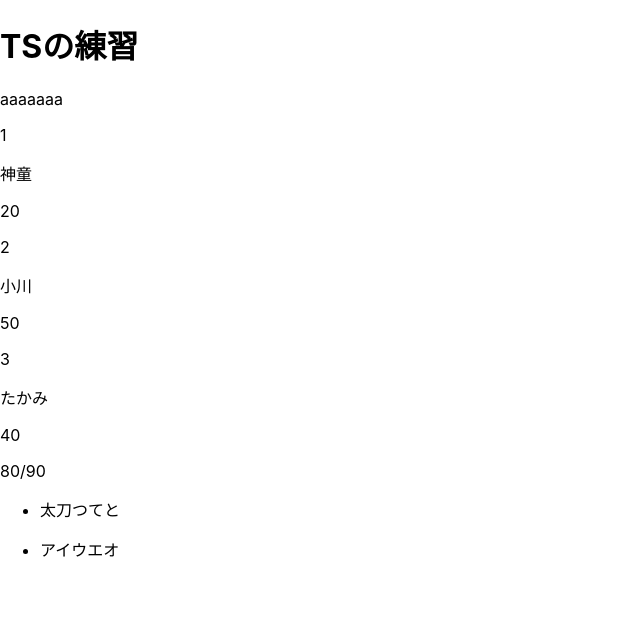
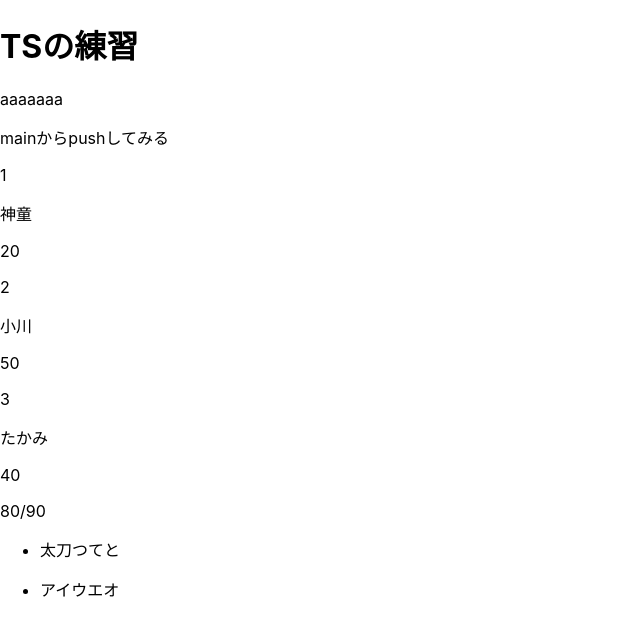
Before and after one commit to shuntaseed/gitpractice, a Next.js app: page / in a window 1280 px wide. Shown: the top 636 px of the page, without its empty margins (0-640 px from the left). Built offline with nearby package versions, Linux system fonts and the light colour scheme.

Commit message:
mainからpush

```diff
--- a/pages/index.tsx
+++ b/pages/index.tsx
@@ -30,6 +30,7 @@ return(
   <>
   <h1>TSの練習</h1>
   <p>aaaaaaa</p>
+  <p>mainからpushしてみる</p>
   {state.map(e=>(
     <div>
     {/* <p>{e.id}</p>
```
